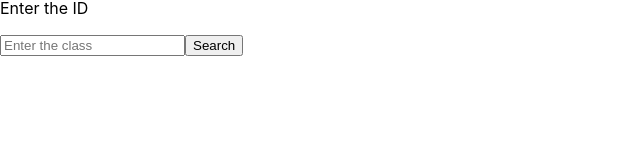
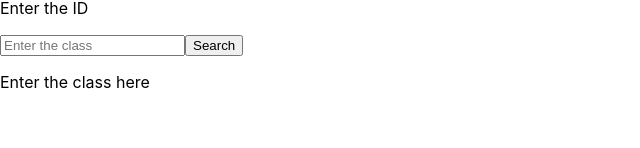
Before and after one commit to vikrant-chauhan1/SchoolFee-Management-System, a React (Create React App) app in the folder fee-management-frontend/: page /students in a window 1280 px wide. Shown: the part 152-300 px from the top of the page, without its empty margins (0-640 px from the left). Built offline with nearby package versions, Linux system fonts and the light colour scheme.

Commit message:
func added

```diff
--- a/fee-management-frontend/src/pages/Students.jsx
+++ b/fee-management-frontend/src/pages/Students.jsx
@@ -94,7 +94,7 @@ const Students = ()=>{
         const token = localStorage.getItem("token");
         SetStudentByClass([]);
         try {
-            const res = await axios.get(`http://localhost3000/api/students/class/${studentClass}`,{
+            const res = await axios.get(`http://localhost:5000/api/students/class/${studentClass}`,{
                 headers:{
                     Authorization:`Bearer ${token}`
 
@@ -181,16 +181,18 @@ const Students = ()=>{
                 />
                 <button onClick={getStudentsByClass}>Search</button>
                 <div>
-                    {studentByClass?
+                    {studentByClass.length > 0?
                         <div>
                             <ul>
                                 {studentByClass.map((s,index)=>(
                                     <li key={index}><h3>{s.name}</h3> <p>Roll No: {s.roll_number}</p> <p>Class: {s.class}</p> <p>Contact: {s.contact}</p><p>Address: {s.address}</p></li>
                                 ))}
                             </ul>
-                        </ div>
+                        </div>
                         :
-                        <p>Nothing to see here</p>
+                        <div>
+                             {error2 ? <h3>{error2}</h3>: <p>Enter the class here</p>}
+                         </div>
                     }
 
                 </div>
```
